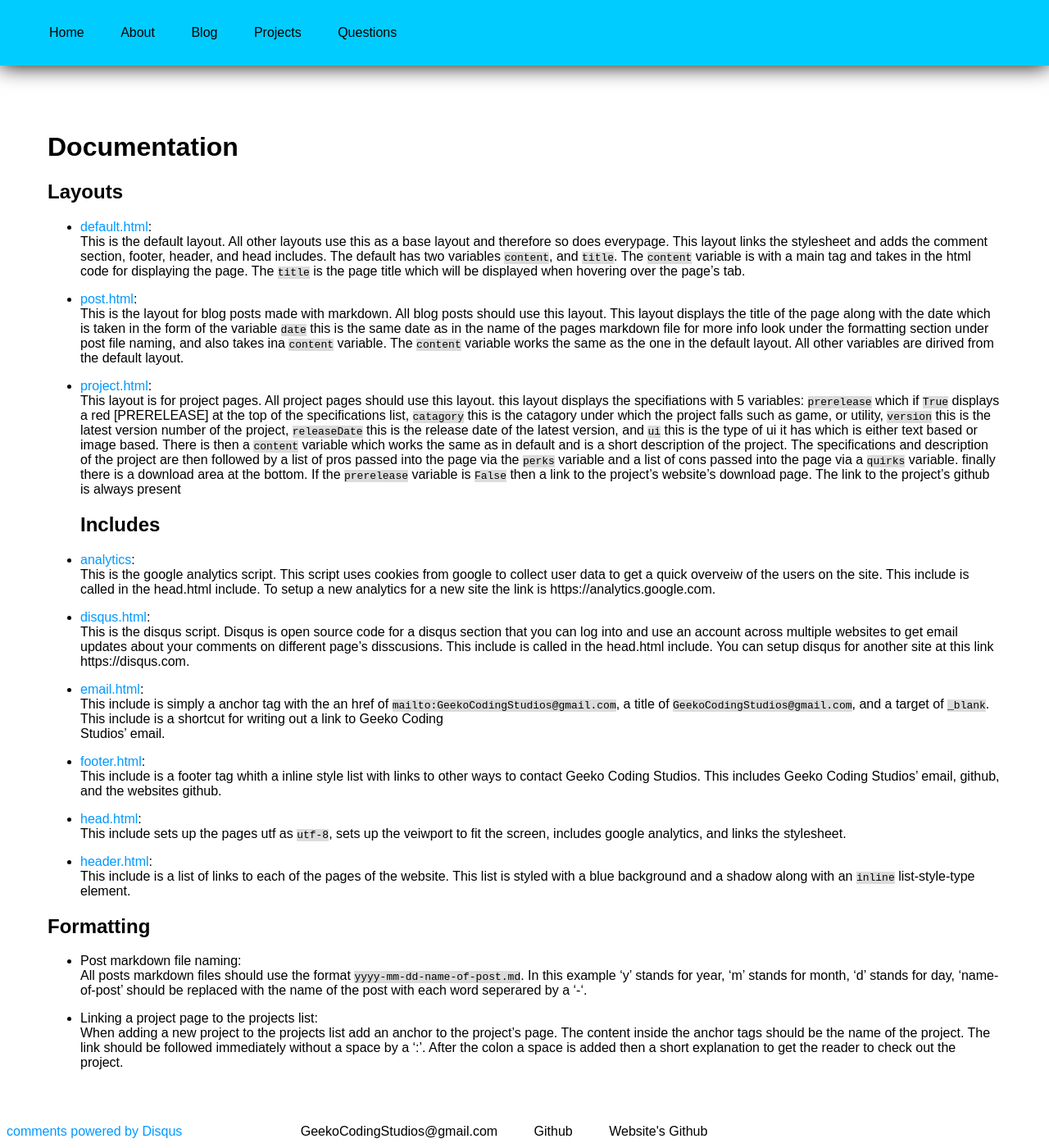
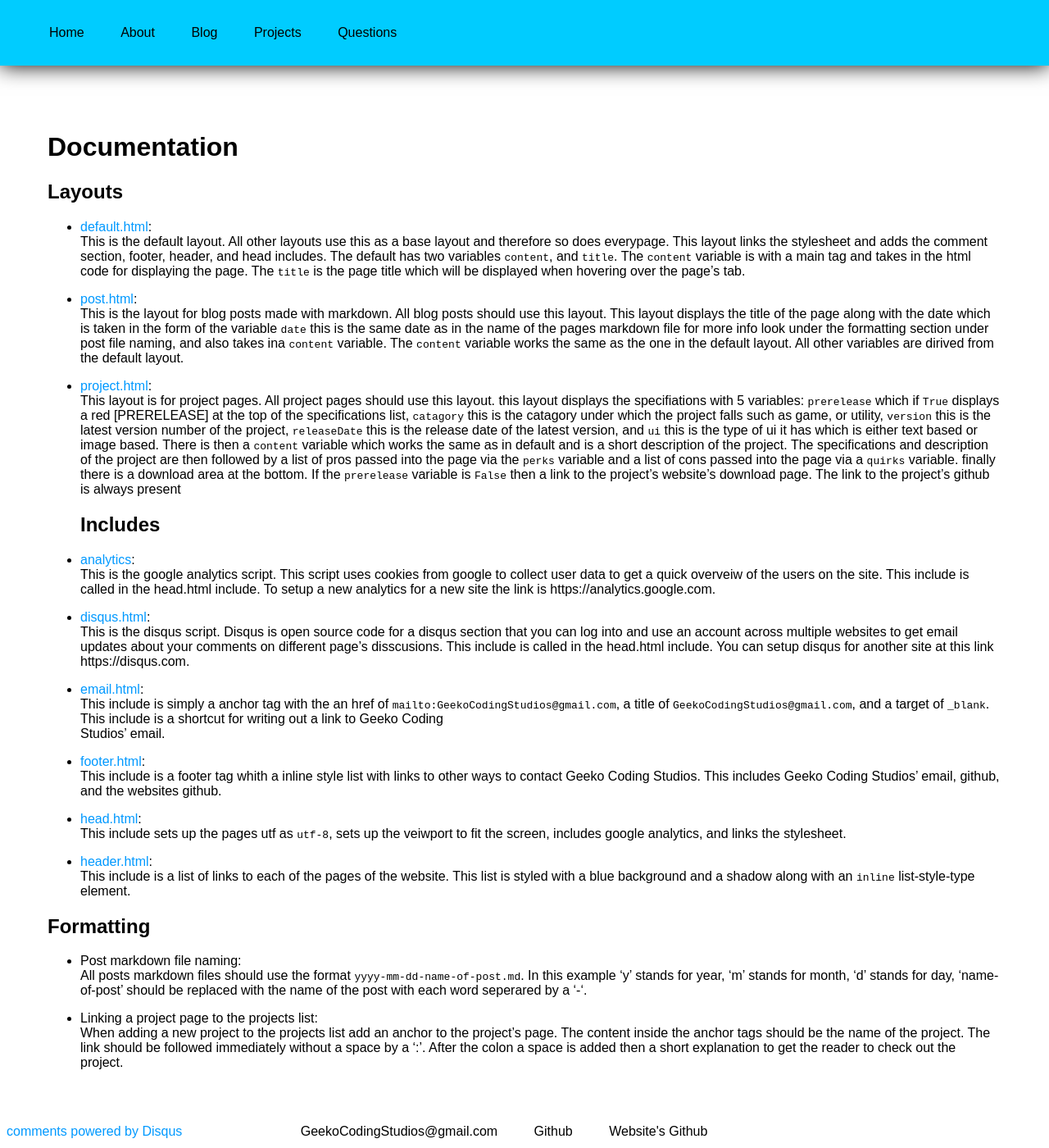
Before and after one commit to Geeko/geeko.github.io, a Jekyll site: the page built from docs/documentation.md, in a window 1280 px wide and 1400 px high. Shown: the whole window at 82% size. Built offline with Jekyll 4.4.1, drawn with Linux system fonts in a browser that asks for light colours; our own code applies the rules of GitHub Pages for plain Markdown files; comment, search, counter and statistics services are not loaded.

Commit message:
Update main.css

```diff
--- a/css/main.css
+++ b/css/main.css
@@ -81,7 +81,3 @@ footer{
   padding-bottom: 50px;
   margin: 30px;
 }
-
-code {
-  background-color: #DCDCDC;
-}
```
